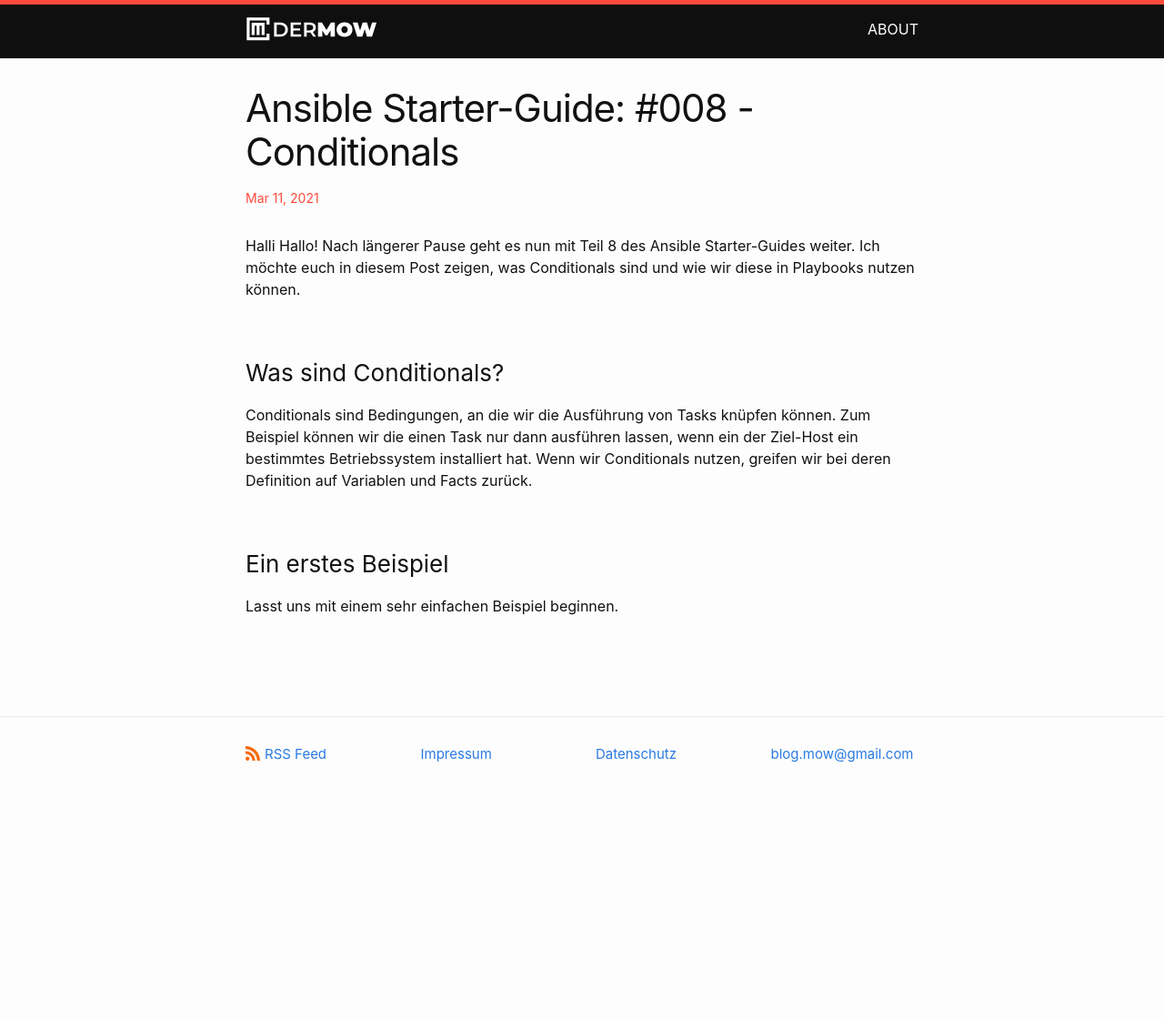
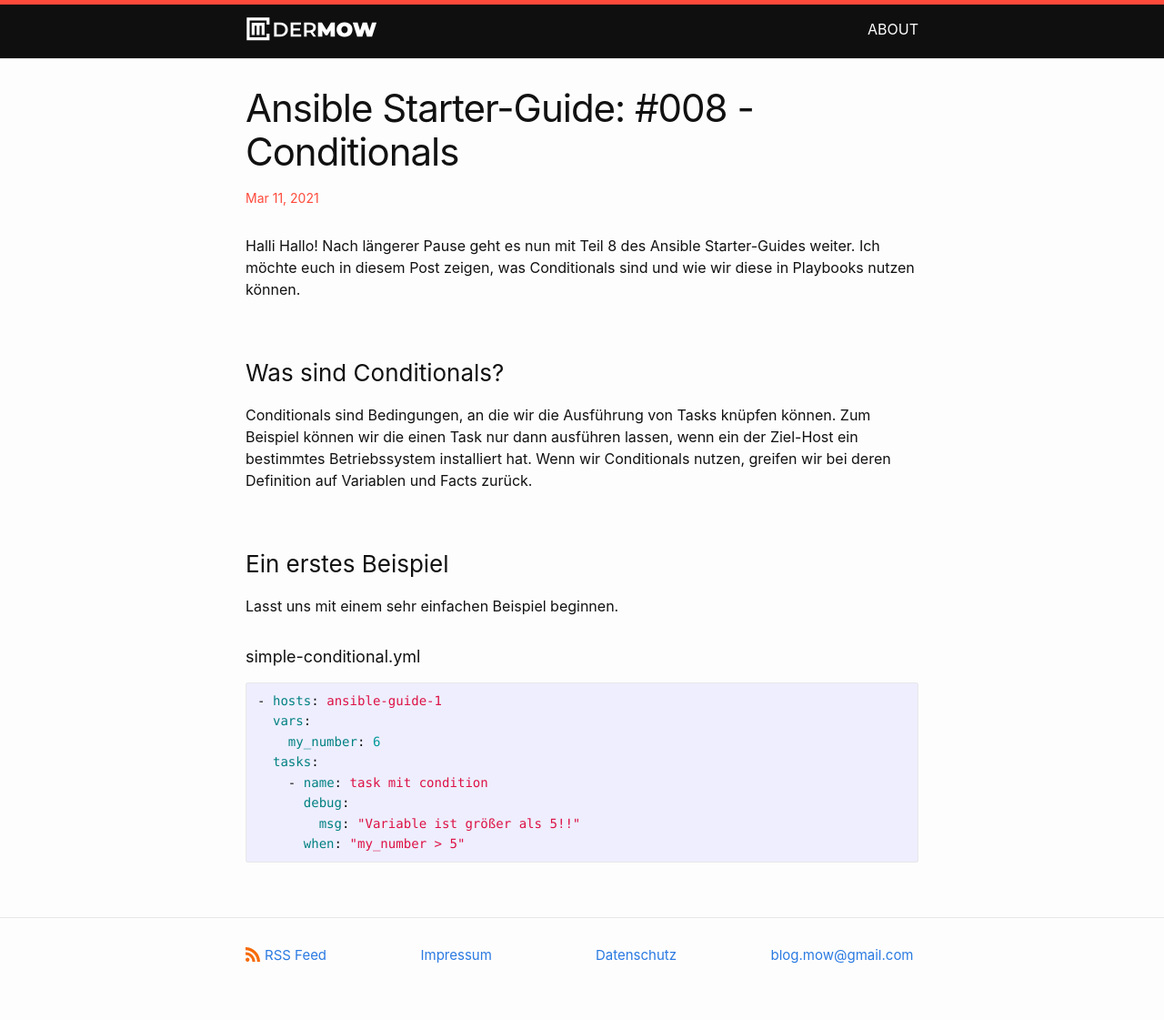
Before and after one commit to dermow/staging, a Jekyll site: the page built from _posts/2021-03-08-ansible-guide-8.markdown, in a window 1280 px wide. Shown: the whole page at 91% size. Built offline with Jekyll 4.4.1, drawn with Linux system fonts in a browser that asks for light colours; comment, search, counter and statistics services are not loaded; before the commit the page ends 900 px from its top, so only the background shows below that.

Commit message:
Update 2021-03-08-ansible-guide-8.markdown

````diff
--- a/_posts/2021-03-08-ansible-guide-8.markdown
+++ b/_posts/2021-03-08-ansible-guide-8.markdown
@@ -16,3 +16,16 @@ Ziel-Host ein bestimmtes Betriebssystem installiert hat. Wenn wir Conditionals n
 ### Ein erstes Beispiel
 
 Lasst uns mit einem sehr einfachen Beispiel beginnen.
+
+##### simple-conditional.yml
+
+```yaml
+- hosts: ansible-guide-1
+  vars:
+    my_number: 6
+  tasks:
+    - name: task mit condition
+      debug:
+        msg: "Variable ist größer als 5!!"
+      when: "my_number > 5"
+```
````
